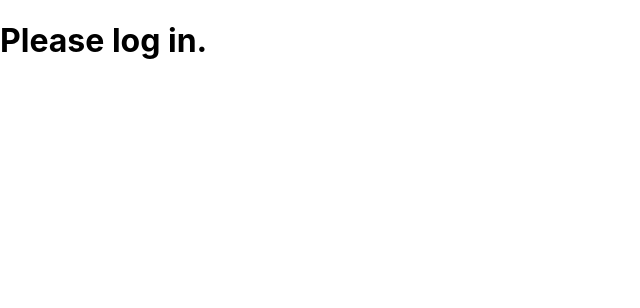
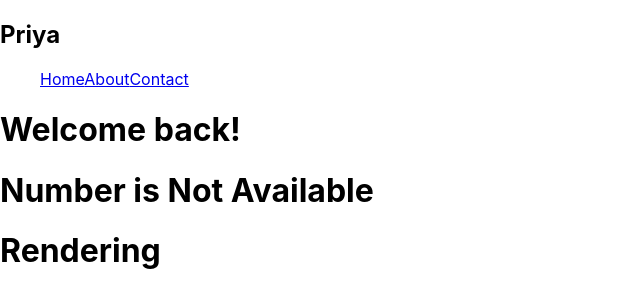
Before and after one commit to priyachithiravel50/React-Learning, a React (Create React App) app: page /conditional in a window 1280 px wide. Shown: the top 308 px of the page, without its empty margins (0-640 px from the left). Built offline with nearby package versions, Linux system fonts and the light colour scheme.

Commit message:
Today Updates

```diff
--- a/src/App.js
+++ b/src/App.js
@@ -9,11 +9,22 @@ import Lists from '../src/component/lists';
 import Forms from '../src/component/forms';
 import Memo from '../src/component/memo';
 import Conditional from '../src/component/conditional';
+import Arrowfunction from '../src/component/arrowfunction';
+import Home from '../src/component/Home';
+import About from '../src/component/about';
+import Contact from '../src/component/contact';
+import LinkRoute from './component/LinkRoute';
+import DynamicRoute from './component/DynamicRoute';
+import Error from './component/Error';
+
+
+
 
 function App() {
   return (
     <>
     <BrowserRouter>
+    <LinkRoute/>
     <Routes>
       <Route path='/loginForm' element={<Login/>}/>
       <Route path='/createForm' element={<Form/>}/>
@@ -24,6 +35,17 @@ function App() {
       <Route path='/forms' element={<Forms/>}/>
       <Route path='/memo' element={<Memo/>}/>
       <Route path='/conditional' element={<Conditional/>}/>
+      <Route path='/arrowfunction' element={<Arrowfunction/>}/>
+      <Route path='/home' element={<Home/>}/>
+      <Route path='/about' element={<About/>}/>
+      <Route path='/contact' element={<Contact/>}/>
+      <Route path='/linkroute' element={<LinkRoute/>}/>
+      <Route path='/dynamicroute/:UserName' element={<DynamicRoute/>}/>
+      <Route path='*' element={<Error/>}/>
+
+
+
+
          </Routes>
     </BrowserRouter>
     </>
--- /dev/null
+++ b/src/component/DynamicRoute.js
@@ -0,0 +1,13 @@
+import React from 'react'
+import { useParams } from 'react-router-dom'
+
+function DynamicRoute() {
+    const{UserName} = useParams()
+  return (
+    <div>
+      <h1>Sudha {UserName} </h1>
+    </div>
+  )
+}
+
+export default DynamicRoute
--- /dev/null
+++ b/src/component/Error.js
@@ -0,0 +1,12 @@
+import React from 'react'
+
+function Error() {
+  return (
+    <div>
+      <h1>404 Error</h1>
+      <h2>Sorry Priya</h2>
+    </div>
+  )
+}
+
+export default Error
--- /dev/null
+++ b/src/component/Home.js
@@ -0,0 +1,11 @@
+import React from 'react'
+
+function Home() {
+  return (
+    <div>
+      <h1>Chithiravel</h1>
+    </div>
+  )
+}
+
+export default Home
--- /dev/null
+++ b/src/component/LinkRoute.js
@@ -0,0 +1,23 @@
+import React from 'react'
+import {Link} from 'react-router-dom';
+
+function LinkRoute() {
+  return (
+    <nav>
+        <h1>Priya</h1>
+        <ul>
+            <Link to= "/home">Home</Link>
+            <Link to="/about">About</Link>
+            <Link to="/contact">Contact</Link>
+        </ul>
+
+    </nav>
+
+
+
+
+
+  )
+}
+
+export default LinkRoute;
--- /dev/null
+++ b/src/component/about.jsx
@@ -0,0 +1,11 @@
+import React from 'react'
+
+function about() {
+  return (
+    <div>
+      <h2>Kathir</h2>
+    </div>
+  )
+}
+
+export default about
--- /dev/null
+++ b/src/component/arrowfunction.jsx
@@ -0,0 +1,11 @@
+import React from 'react'
+
+function arrowfunction() {
+  return (
+    <div>
+      Hello
+    </div>
+  )
+
+}
+export default arrowfunction
--- a/src/component/conditional.jsx
+++ b/src/component/conditional.jsx
@@ -1,24 +1,58 @@
-import React from 'react';
+// import React from 'react';
+
+// function Conditional() {
+//   const isLogged = false;
+
+//   // Using if-else for more explicit conditional rendering
+//   if (isLogged) {
+//     return <h1>Welcome back!</h1>;
+//   } else {
+//     return <h1>Please log in.</h1>;
+//   }
+
+//   const isLoggedIn = false;
+//   // Using ternary operator inside the component
+//   return (
+//     isLoggedIn ? (
+//       <h1>Welcome back!</h1>
+//     ) : (
+//       <h1>Please log in.</h1>
+//     )
+//   );
+// }
+
+// export default Conditional;
+
+
+import React from 'react'
 
 function Conditional() {
-  const isLogged = false;
 
-  // Using if-else for more explicit conditional rendering
-  if (isLogged) {
-    return <h1>Welcome back!</h1>;
-  } else {
-    return <h1>Please log in.</h1>;
-  }
+    // If else method
+    const name = true
+    let result = false
 
-  const isLoggedIn = false;
-  // Using ternary operator inside the component
+    if(name === true){
+        result = <h1>Welcome back!</h1>
+    }
+    else{
+        result = <h1>Please log in.</h1>
+    }
+
+    //Ternary Operator
+    const x = 50
+    let y = x === 13 ? <h1>Number is Available</h1> : <h1>Number is Not Available</h1>
+
+       // AND&& Operator
+    let z = x === 50 && <h1>Rendering</h1>
+
   return (
-    isLoggedIn ? (
-      <h1>Welcome back!</h1>
-    ) : (
-      <h1>Please log in.</h1>
-    )
-  );
+    <div>
+      {result}
+      {y}
+      {z}
+    </div>
+  )
 }
 
-export default Conditional;
+export default Conditional
--- /dev/null
+++ b/src/component/contact.jsx
@@ -0,0 +1,11 @@
+import React from 'react'
+
+function contact() {
+  return (
+    <div>
+      <h1>Vijay</h1>
+    </div>
+  )
+}
+
+export default contact
--- a/src/component/forms.jsx
+++ b/src/component/forms.jsx
@@ -1,23 +1,23 @@
-import React, {useState} from 'react';;
+// import React, {useState} from 'react';;
 
-function forms() {
-    const[name,setName] = useState('');
+// function forms() {
+//     const[name,setName] = useState('');
 
-    const handleSubmit = (e) =>{
-        e.preventDefault();
-        alert(`Form Submitted: ${name}`);
-    };
-  return (
-    <div>
-        <form onSubmit={handleSubmit}>
-            <label>Name</label>
-            <input type="text" value={name} onChange={(e) => setName(e.target.value)} />
-            <button type='submit'>Submit</button>
+//     const handleSubmit = (e) =>{
+//         e.preventDefault();
+//         alert(`Form Submitted: ${name}`);
+//     };
+//   return (
+//     <div>
+//         <form onSubmit={handleSubmit}>
+//             <label>Name</label>
+//             <input type="text" value={name} onChange={(e) => setName(e.target.value)} />
+//             <button type='submit'>Submit</button>
 
-        </form>
+//         </form>
 
-    </div>
-  )
-}
+//     </div>
+//   )
+// }
 
-export default forms
+// export default forms
--- a/src/component/memo.jsx
+++ b/src/component/memo.jsx
@@ -1,23 +1,23 @@
-import React, { useState } from 'react'
+// import React, { useState } from 'react'
 
-function memo() {
+// function memo() {
 
-    const Child = React.memo(({ value }) => {
-        console.log("Child rendered!");
-        return <div>Value: {value}</div>;
-      });
+//     const Child = React.memo(({ value }) => {
+//         console.log("Child rendered!");
+//         return <div>Value: {value}</div>;
+//       });
 
-      const Parent = () => {
-        const [count, setCount] = useState(0);
-      }
+//       const Parent = () => {
+//         const [count, setCount] = useState(0);
+//       }
 
 
-  return (
-    <div>
-       <button onClick={() => setCount(count + 1)}>Increment</button>
-       <Child value="Hello" />
-    </div>
-  )
-}
+//   return (
+//     <div>
+//        <button onClick={() => setCount(count + 1)}>Increment</button>
+//        <Child value="Hello" />
+//     </div>
+//   )
+// }
 
-export default memo
+// export default memo
```
